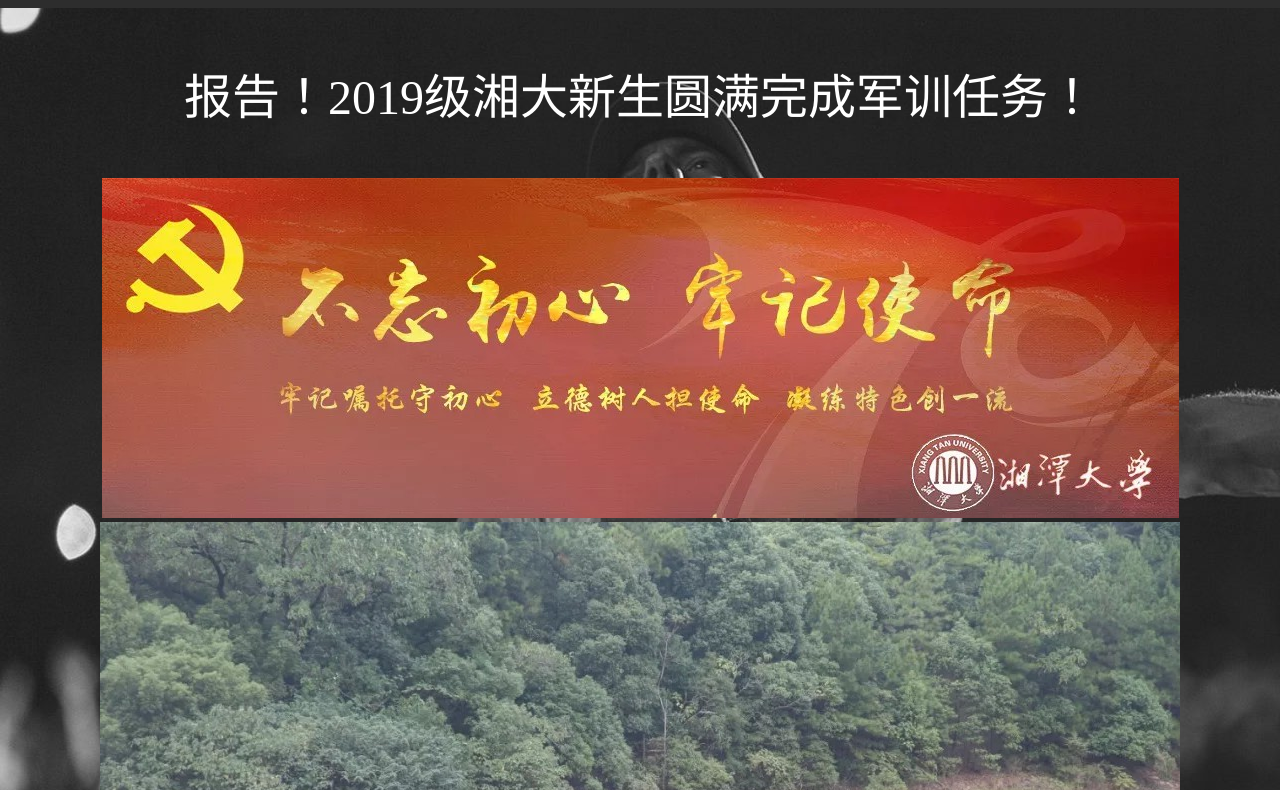
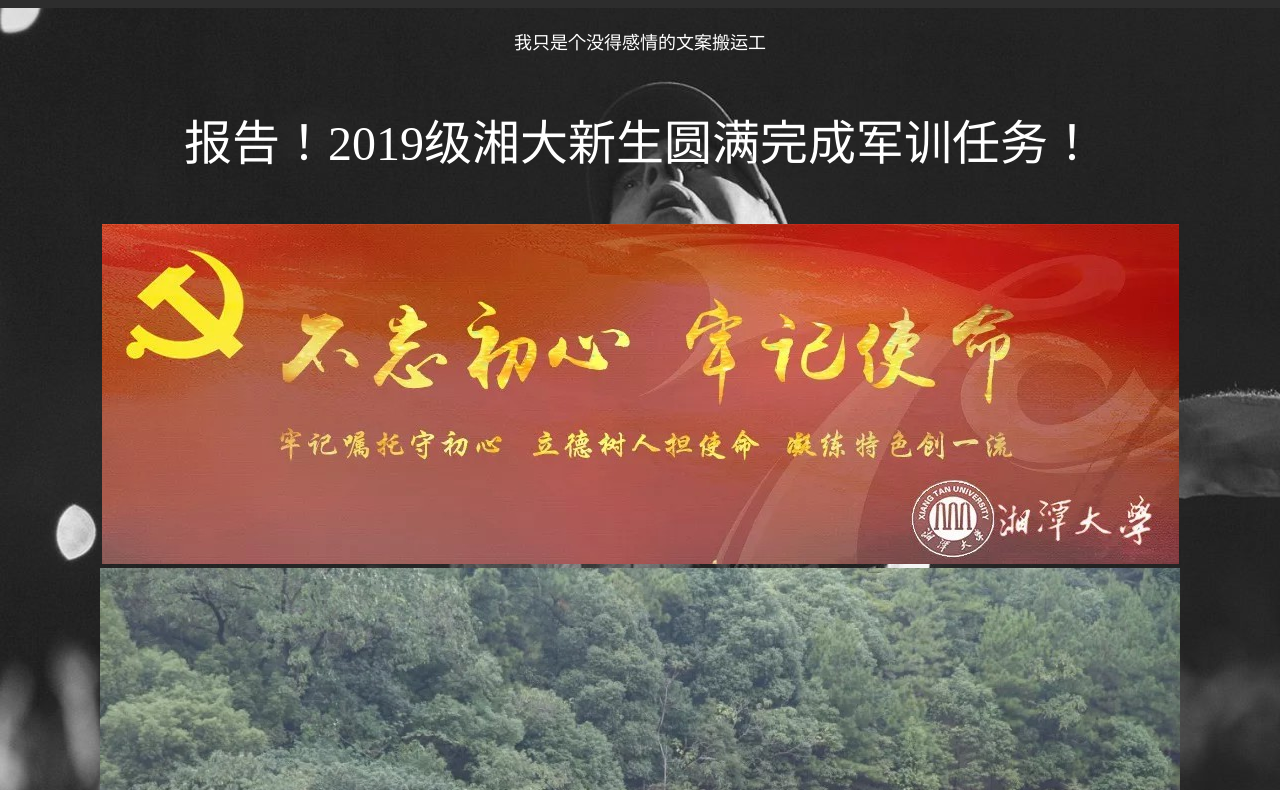
Before and after one commit to CharlieHsiang/CharlieHsiang.github.io, a plain HTML site: page the_third_work/js/information_page.html in a window 1280 px wide. Shown: the part 67-857 px from the top of the page. Drawn offline with Linux system fonts and the light colour scheme.

Commit message:
Update information_page.html

```diff
--- a/the_third_work/js/information_page.html
+++ b/the_third_work/js/information_page.html
@@ -30,6 +30,9 @@
 					<li><a href="information_page.html">Information</a></li>
 				</ul>
 			</div>
+	</div>
+	<div class="word2" style="text-align: center;margin-top: 20px; margin-bottom: 10px;" >
+		<font face="楷体" color="#FFFFFF" size="4">我只是个没得感情的文案搬运工</font>
 	</div>
 	<div class="container1" style="text-align: center; margin-top: 50px;">
 		<font face="楷体" color="#FFFFFF" size="7">报告！2019级湘大新生圆满完成军训任务！</font>
```
